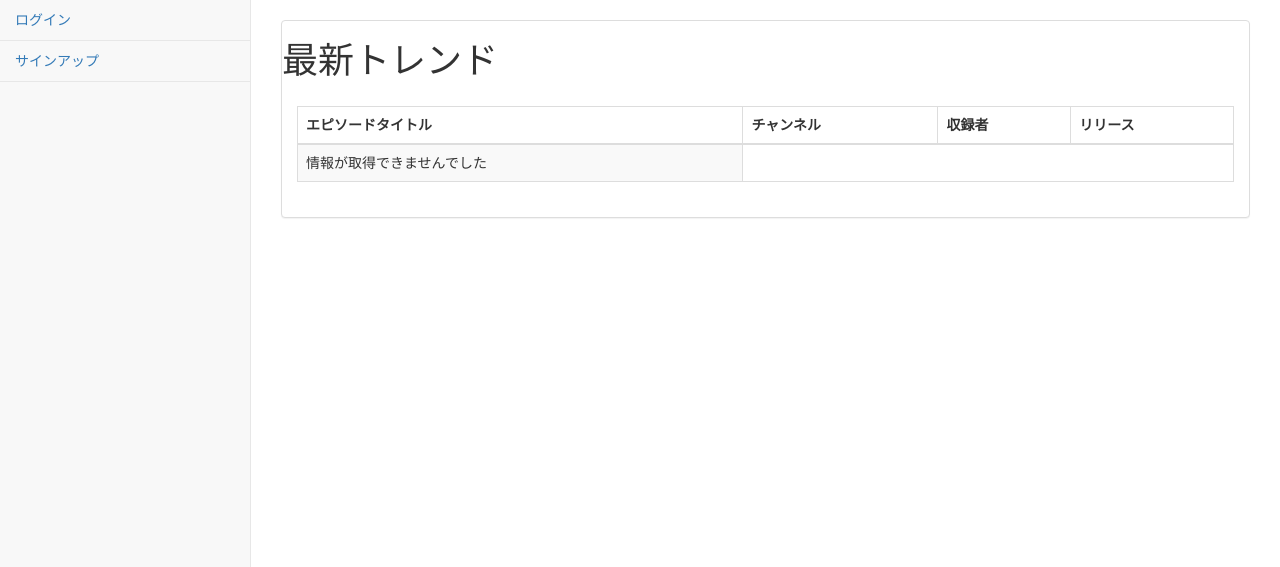
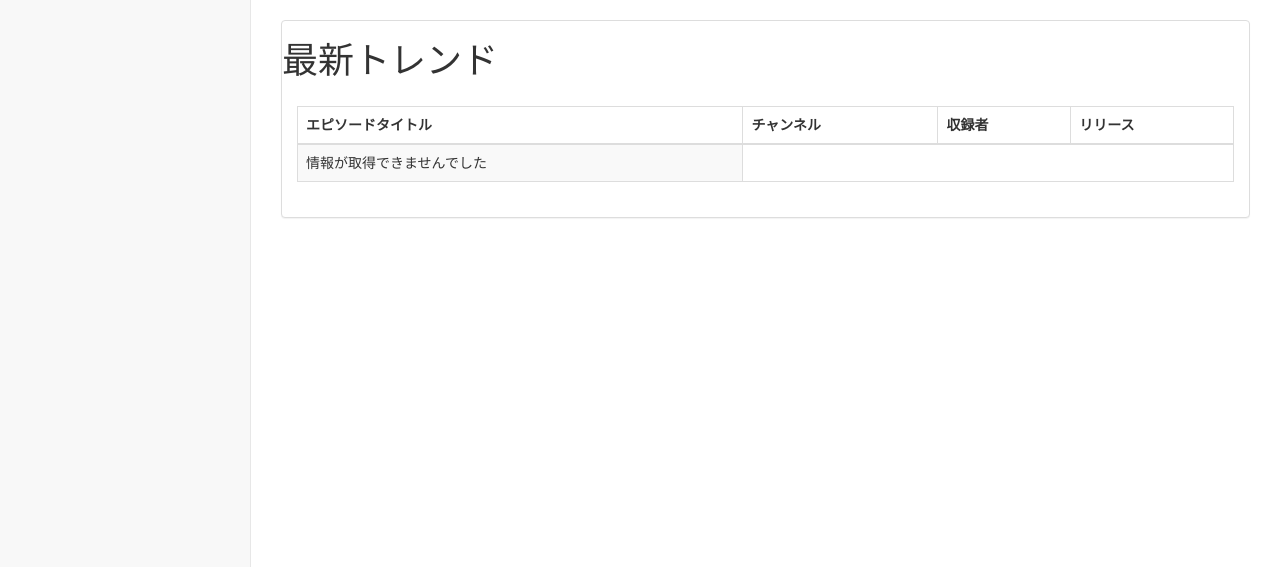
Before and after one commit to kita83/episodes, a Django app: page / in a window 1280 px wide. Shown: the part 51-618 px from the top of the page. Run offline with Django 3.2, Linux system fonts and the light colour scheme; data that the repository does not hold is empty; some libraries are stand-ins or nearby versions.

```diff
--- a/episodes/settings.py
+++ b/episodes/settings.py
@@ -142,6 +142,8 @@ SITE_ID = 1
 
 LOGIN_URL = 'feed:login/'
 LOGIN_REDIRECT_URL = '/feed/'
+# django-allauth でSMTPサーバー認証を不要にする
+EMAIL_BACKEND = 'django.core.mail.backends.console.EmailBackend'
 
 # django-debug-toolbar の設定
 DEBUG_TOOLBAR_PANELS = (
--- a/templates/base.html
+++ b/templates/base.html
@@ -58,7 +58,7 @@
         <!-- /.navbar-top-links -->
 
         <!-- サイドバー -->
-        <div class="navbar-default sidebar" role="navigation">
+        <!-- <div class="navbar-default sidebar" role="navigation">
           <div class="sidebar-nav navbar-collapse">
             <ul class="nav" id="side-menu">
               {% if user.is_authenticated %}
@@ -70,7 +70,7 @@
               {% endif %}
             </ul>
           </div>
-        </div>
+        </div> -->
       </nav>
       {% block content %}
       {% endblock %}
```
